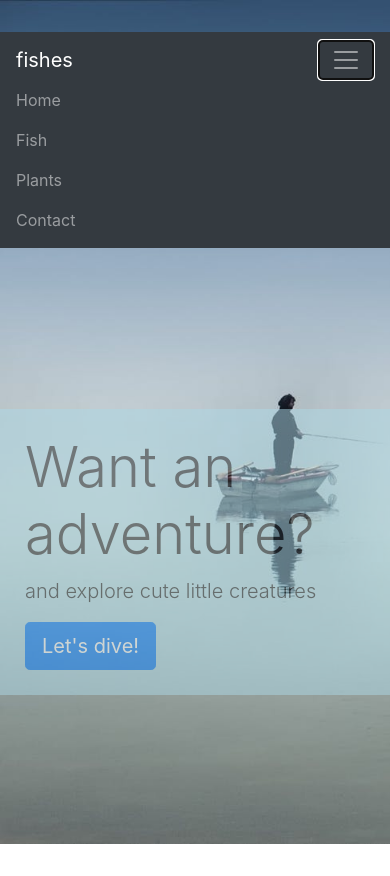
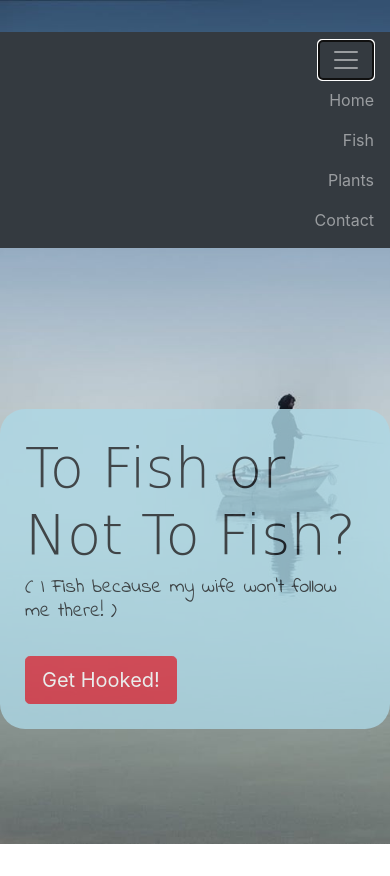
Before and after one commit to angelitoerilla/iFish, a plain HTML site: page landingpage.html in a window 390 px wide. Both pictures are taken after a click on the button 346 px from the left and 60 px from the top of the page. Drawn offline with nearby package versions, Linux system fonts and the light colour scheme; a web font is replaced by a local one.

Commit message:
commit capstone1

```diff
--- a/assets/css/landingpage.css
+++ b/assets/css/landingpage.css
@@ -14,11 +14,36 @@
 
 .jumbocontainer {
 	background-color: lightblue;
-	opacity: 0.5;
+	opacity: 0.8;
 	padding: 25px;
 	margin-top: 160px;
+	border-radius: 25px;
+
+
 }
 
 .jumbocontainer:hover {
-	opacity: .7;
+	opacity: 1;
 }
+
+.icon1 {
+	color: grey;
+	margin-right: 30px;
+}
+
+
+.nav-link	{
+	text-align: right;
+}
+
+.jumboh1 {
+	font-family: 'Coiny', cursive;
+}
+
+.jumboh2 {
+	font-family: 'Indie Flower', cursive;
+}
+
+.hook {
+	font-family: 'Righteous', cursive;
+}
--- a/landingpage.html
+++ b/landingpage.html
@@ -24,6 +24,12 @@
 	<!-- favicon -->
 	<link rel="shortcut icon" type="image/x-icon" href="./assets/img/fishfavicon.ico">
 
+	<!-- font awesome -->
+	<link rel="stylesheet" href="https://use.fontawesome.com/releases/v5.3.1/css/all.css" integrity="sha384-mzrmE5qonljUremFsqc01SB46JvROS7bZs3IO2EmfFsd15uHvIt+Y8vEf7N7fWAU" crossorigin="anonymous">
+
+	<!-- google font -->
+	<link href="https://fonts.googleapis.com/css?family=Anton|Coiny|Indie+Flower|Righteous" rel="stylesheet">
+
 	<title>Landingpage</title>
 
 
@@ -32,12 +38,19 @@
 
 	<div class="jumbotron jumbotron-fluid">
 		<nav class="navbar navbar-expand-lg navbar-dark bg-dark">
-			<a class="navbar-brand" href="index.html">fishes</a>
+			<a class="navbar-brand" href="home.html"></a>
 
 			<!-- burger -->
 			<button class="navbar-toggler" type="button" data-toggle="collapse" data-target="#navbarContent">
 			<span class="navbar-toggler-icon"></span>
 			</button>
+
+			<!-- <div class="icon-bar ml-auto">
+			    <a class="active icon1" href="home.html"><i class="fas fa-ship fa-3x"></i></a>
+			    <a class="icon1" href="fish.html"><i class="fas fa-fish fa-3x"></i></a>
+			    <a class="icon1" href="plants.html"><i class="fab fa-pagelines fa-3x"></i></a>
+			    <a class="icon1" href="contact"><i class="fas fa-phone-square fa-3x"></i></a>
+			</div> -->
 
 			<div class="collapse navbar-collapse" id="navbarContent">
 				<ul class="navbar-nav ml-auto">
@@ -60,14 +73,17 @@
 		</nav>
 
 		<div class="container">
-			<div class="row">
-				<div class="colleft col-lg-5 col-md-6"></div>
-				<div class="jumbocontainer colright col-lg-6 col-md-6 col-sm-12">
-					<h1 class="display-4">Want an adventure?</h1>
-					<p class="lead">and explore cute little creatures</p>
-					<a href="#" class="btn btn-lg btn-primary">Let's dive!</a>
+			<div class="row row1">
+				<div class="row1colleft col-lg-4 col-md-6"></div>
+				<div class="jumbocontainer row1colmid col-lg-7 col-md-6 col-sm-12">
+					<h1 class=" jumboh1 display-4">To Fish or Not To Fish?</h1>
+					<h2 class="jumboh2 lead">( I Fish because my wife won’t follow me there! )</h2>
+					<br>
+					<a href="home.html" class="btn btn-lg btn-danger">Get Hooked!</a>
+
+
 				</div>
-				<div class="colleft col-lg-1"></div>
+				<div class="row1colright col-lg-1"></div>
 			</div>
 		</div>
 
```
